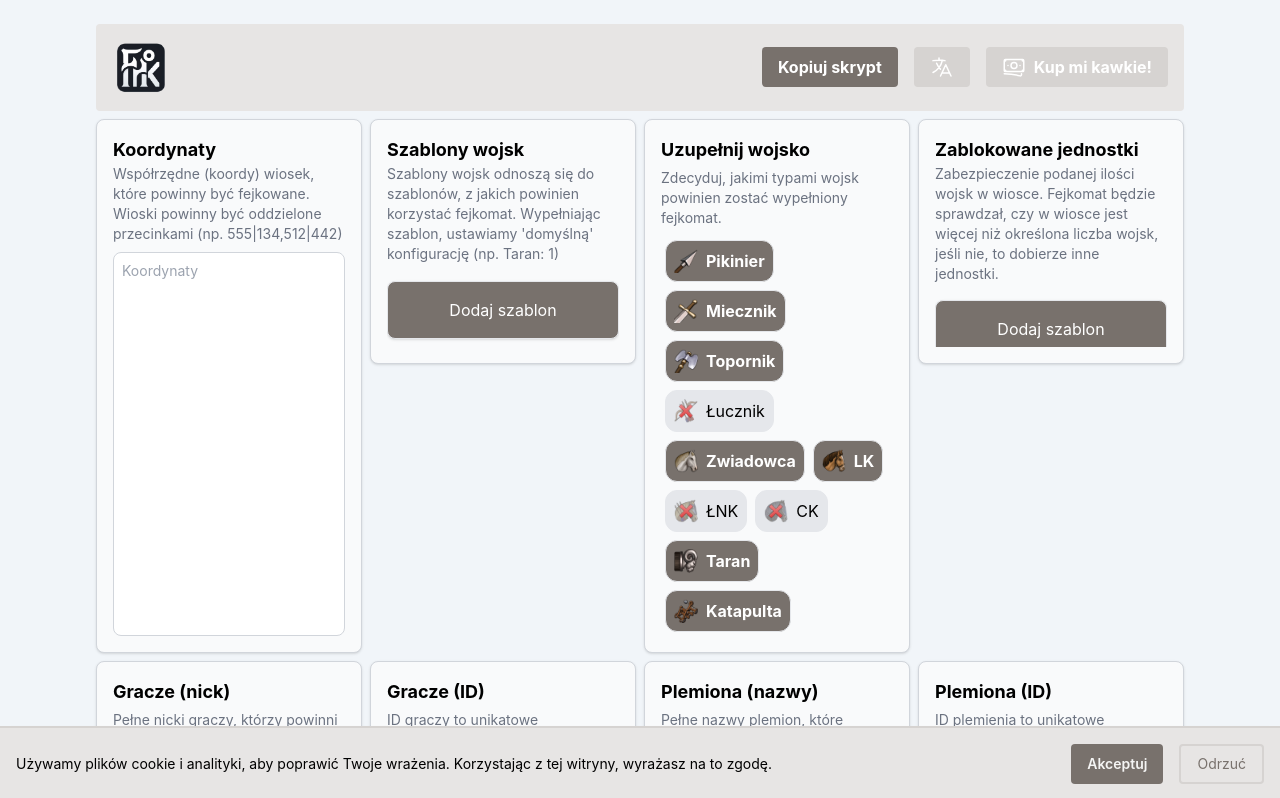
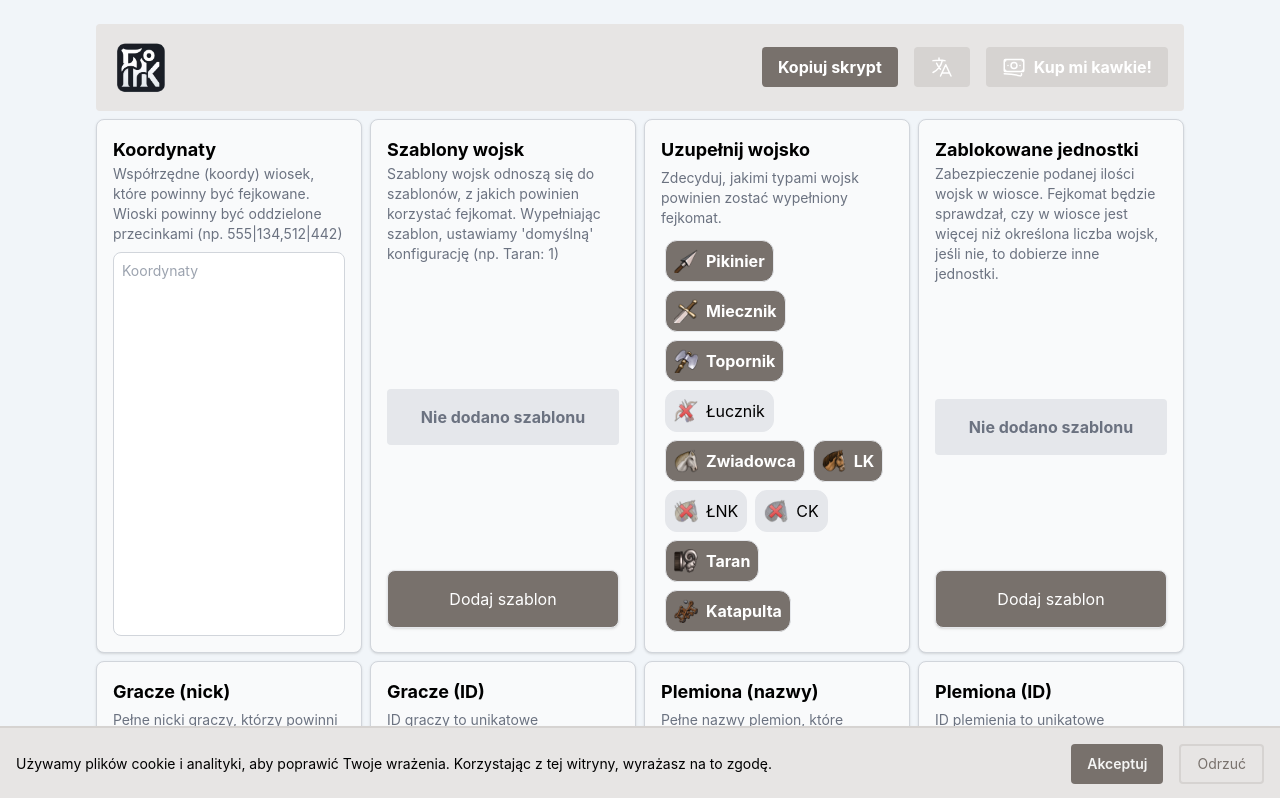
Before and after one commit to krystianslowik/Hermitowski-Fejkomat-Generator, a React (Create React App) app: page / in a window 1280 px wide. Shown: the top 798 px of the page. Built offline with nearby package versions, Linux system fonts and the light colour scheme.

Commit message:
safeguard & troops templates placeholder (#2)

```diff
--- a/src/components/UI/Inputs/Safeguard.tsx
+++ b/src/components/UI/Inputs/Safeguard.tsx
@@ -30,15 +30,16 @@ export const SafeguardInput = ({
   };
 
   return (
-    <div className="relative flex flex-col flex-grow p-4 border border-gray-300 bg-gray-50 rounded-lg shadow min-h-[120px] max-h-[245px] overflow-hidden justify-between">
+    <div className="relative flex flex-col flex-grow p-4 border border-gray-300 bg-gray-50 rounded-lg shadow min-h-[120px] max-h-full overflow-hidden justify-between">
       <div className="mb-2">
         <span className="mb-1 text-lg font-bold">{i18n(whatField)}</span>
         <div className="w-full text-sm text-gray-500">
           {i18n(`${whatField}_description`)}
         </div>
       </div>
-      <div className="overflow-auto align-middle max-h-[180px]">
-        {Object.keys(templates).length > 0 ? (
+
+      {Object.keys(templates).length > 0 ? (
+        <div className="overflow-auto align-middle max-h-[180px]">
           <div className="flex flex-wrap justify-start items-center p-4 border bg-gray-50 rounded-lg shadow my-2">
             {Object.values(templates).some((value) => value > 0) &&
               Object.entries(templates).map(([troopType, troopCount]) =>
@@ -65,7 +66,15 @@ export const SafeguardInput = ({
               {i18n("removeTemplate")}
             </button>
           </div>
-        ) : (
+        </div>
+      ) : (
+        <>
+          {" "}
+          <div className="p-4 my-2 rounded bg-gray-200 text-center">
+            <span className="text-gray-500 font-bold">
+              {i18n("noTemplatesAdded")}
+            </span>
+          </div>
           <div
             className="flex flex-wrap justify-start items-center p-4 border bg-stone-500  hover:bg-stone-600 rounded-lg shadow my-2 cursor-pointer"
             onClick={() => setIsModalOpen(true)}
@@ -74,8 +83,8 @@ export const SafeguardInput = ({
               {i18n("addTemplate")}
             </span>
           </div>
-        )}
-      </div>
+        </>
+      )}
 
       <Modal
         isOpen={isModalOpen}
--- a/src/components/UI/Inputs/TroopsTemplate.tsx
+++ b/src/components/UI/Inputs/TroopsTemplate.tsx
@@ -33,20 +33,34 @@ export const TroopsInput = ({
   };
 
   return (
-    <div className=" relative flex max-h-[245px] min-h-[120px] flex-grow flex-col justify-between overflow-hidden rounded-lg border border-gray-300 bg-gray-50 p-4 shadow">
+    <div className=" relative flex max-h-full min-h-[120px] flex-grow flex-col justify-between overflow-hidden rounded-lg border border-gray-300 bg-gray-50 p-4 shadow">
       <div className="mb-2">
         <span className="mb-1 text-lg font-bold">{i18n(whatField)}</span>
         <div className="w-full text-sm text-gray-500">
           {i18n(`${whatField}_description`)}
         </div>
       </div>
-      <div className="overflow-auto align-middle max-h-[180px]">
-        {templates.map((template, index) => (
+      <div className="overflow-auto align-middle max-h-[140px]">
+        {templates.length === 0 ? (
+          <div className="p-4 my-2 rounded bg-gray-200 text-center">
+            <span className="text-gray-500 font-bold">
+              {i18n("noTemplatesAdded")}
+            </span>
+          </div>
+        ) : (
+          templates.map((template, index) => (
             <div
               key={index}
               className="my-2 flex flex-wrap items-center justify-start rounded-lg border bg-gray-50 p-4 shadow"
             >
-            {Object.keys(template).map((troopType) => {
+              {Object.keys(template).length === 0 ? (
+                <div className="p-4 m-2 rounded bg-gray-200 text-center">
+                  <span className="text-gray-500 font-bold">
+                    No troops available
+                  </span>
+                </div>
+              ) : (
+                Object.keys(template).map((troopType) => {
                   const key = troopType as keyof Troops;
                   const troopCount = template[key] ?? 0; // fallback to 0 if undefined
                   return troopCount > 0 ? (
@@ -60,11 +74,12 @@ export const TroopsInput = ({
                           alt={i18n(troopType)}
                           width={20}
                         />
-                    <span className="font-bold "> {troopCount}</span>
+                        <span className="font-bold"> {troopCount}</span>
                       </div>
                     </div>
                   ) : null;
-            })}
+                })
+              )}
               <button
                 className="ml-auto text-red-500 hover:text-red-700"
                 onClick={() => removeTemplate(index)}
@@ -72,7 +87,9 @@ export const TroopsInput = ({
                 {i18n("removeTemplate")}
               </button>
             </div>
-        ))}
+          ))
+        )}
+      </div>
       <div
         className="flex flex-wrap justify-start items-center p-4 border bg-stone-500  hover:bg-stone-600 rounded-lg shadow my-2 cursor-pointer"
         onClick={() => setIsModalOpen(true)}
@@ -80,7 +97,6 @@ export const TroopsInput = ({
         <span className="text-white w-full text-center">
           {i18n("addTemplate")}
         </span>
-        </div>
       </div>
 
       <Modal
--- a/src/components/store/i18n.tsx
+++ b/src/components/store/i18n.tsx
@@ -196,6 +196,10 @@ const translations: TranslationMap = {
     pl: "Kup mi kawkie!",
     en: "Buy me coffee",
   },
+  noTemplatesAdded: {
+    pl: "Nie dodano szablonu",
+    en: "No template(s) added",
+  },
 };
 
 const I18nContext = createContext<I18nContextType | undefined>(undefined);
```
Lines whose indentation alone changed are shown as unchanged.
